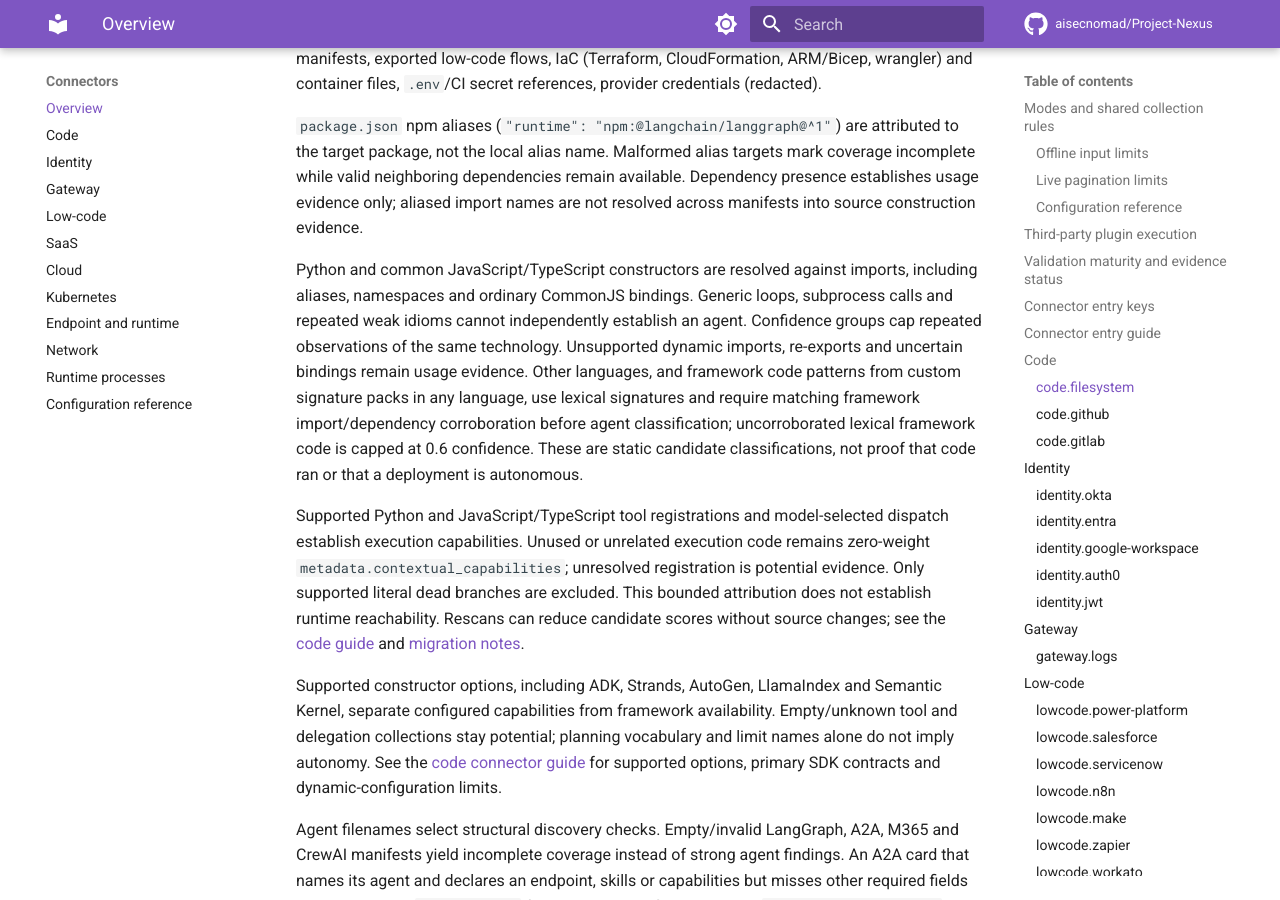
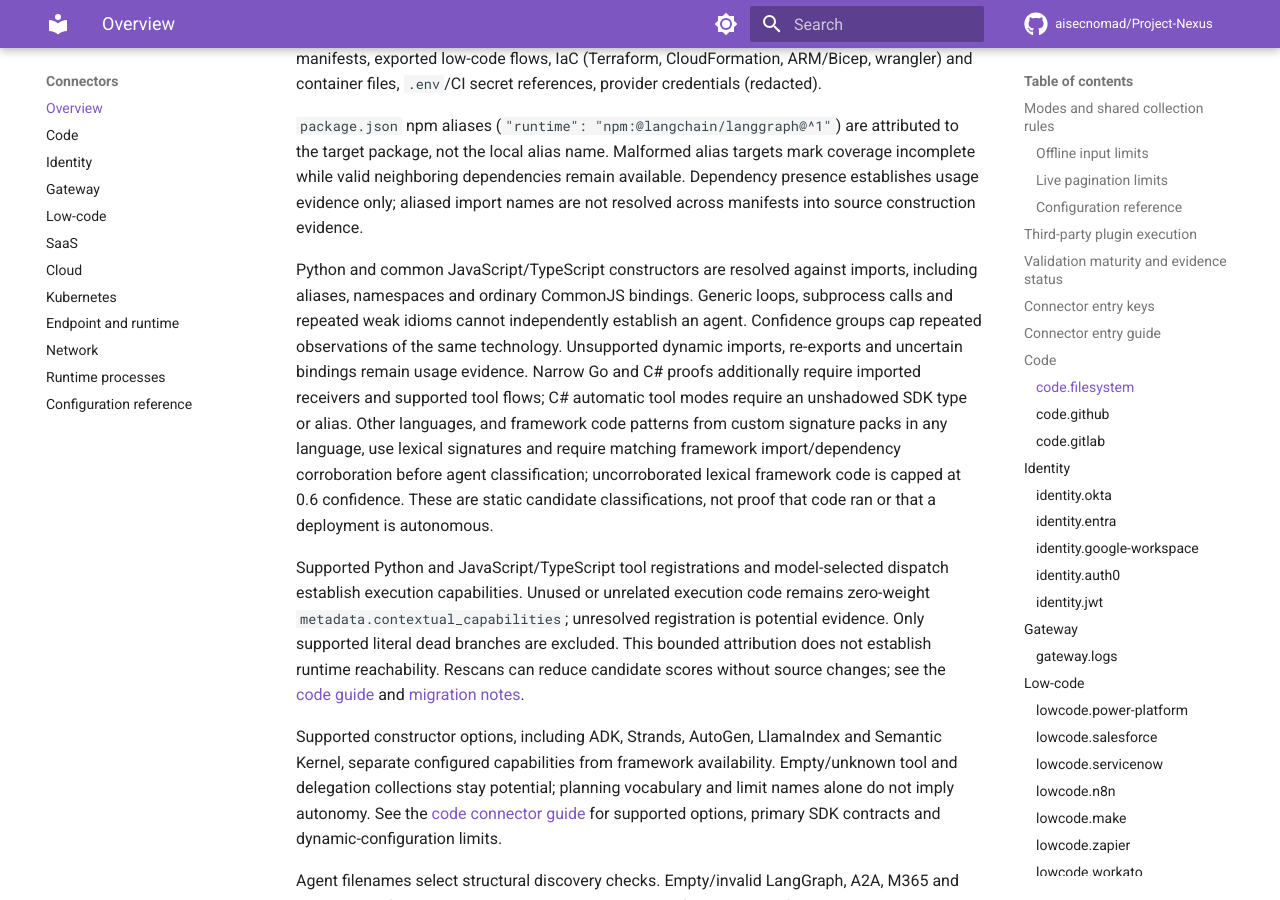
Before and after one commit to aisecnomad/Project-Nexus, an MkDocs documentation site: the page built from docs/connectors.md, in a window 1280 px wide and 900 px high, scrolled down 5735 px. Built offline with MkDocs 1.6.1 and Material for MkDocs 9.7.7, drawn with Linux system fonts in a browser that asks for light colours; comment, search, counter and statistics services are not loaded.

Commit message:
Fix shadowed C# tool-mode attribution
Keep local names from borrowing automatic-invocation meaning from SDK types or aliases. Add negative and positive regressions and update connector and rollout guidance.

Signed-off-by: AISecNomad <aisecnomad@gmail.com>

```diff
--- a/docs/connectors.md
+++ b/docs/connectors.md
@@ -238,7 +238,9 @@ Python and common JavaScript/TypeScript constructors are resolved against import
 including aliases, namespaces and ordinary CommonJS bindings. Generic loops,
 subprocess calls and repeated weak idioms cannot independently establish an agent.
 Confidence groups cap repeated observations of the same technology. Unsupported
-dynamic imports, re-exports and uncertain bindings remain usage evidence. Other
+dynamic imports, re-exports and uncertain bindings remain usage evidence. Narrow
+Go and C# proofs additionally require imported receivers and supported tool flows;
+C# automatic tool modes require an unshadowed SDK type or alias. Other
 languages, and framework code patterns from custom signature packs in any
 language, use lexical signatures and require matching framework import/dependency
 corroboration before agent classification; uncorroborated lexical framework code
```
Also changed, not shown: CHANGELOG.md (+2 -0 lines), docs/connectors/code.md (+1 -0 lines), docs/production.md (+2 -0 lines), 2 other files.
